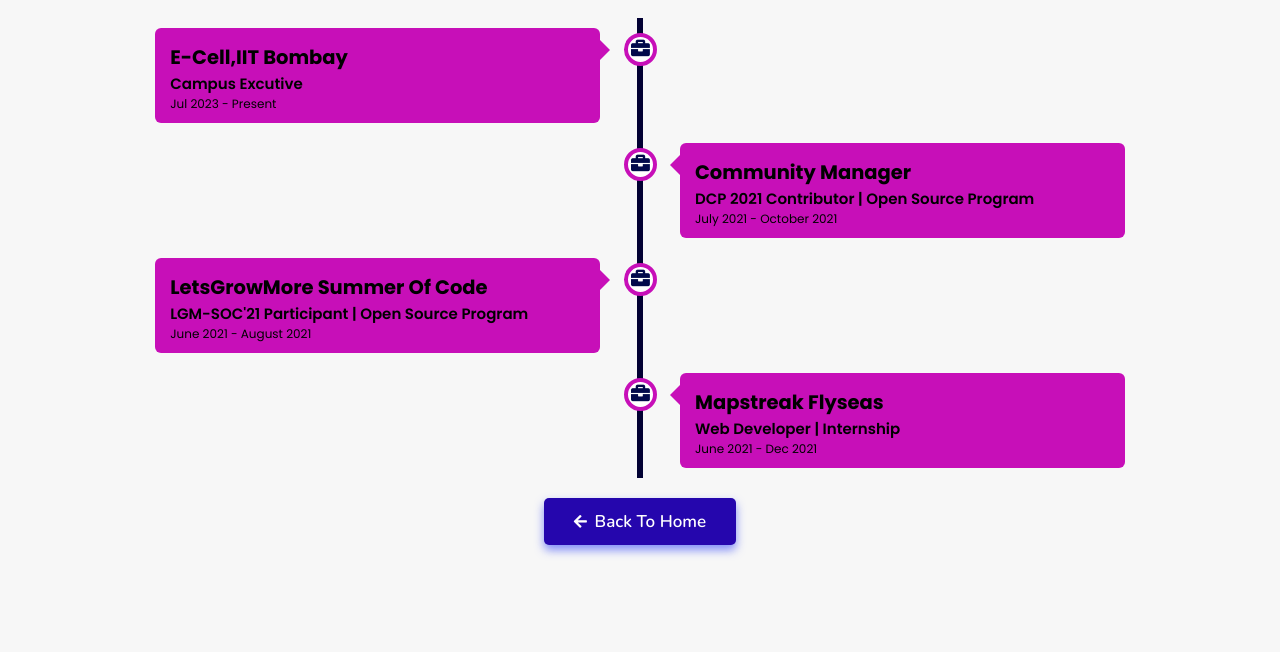
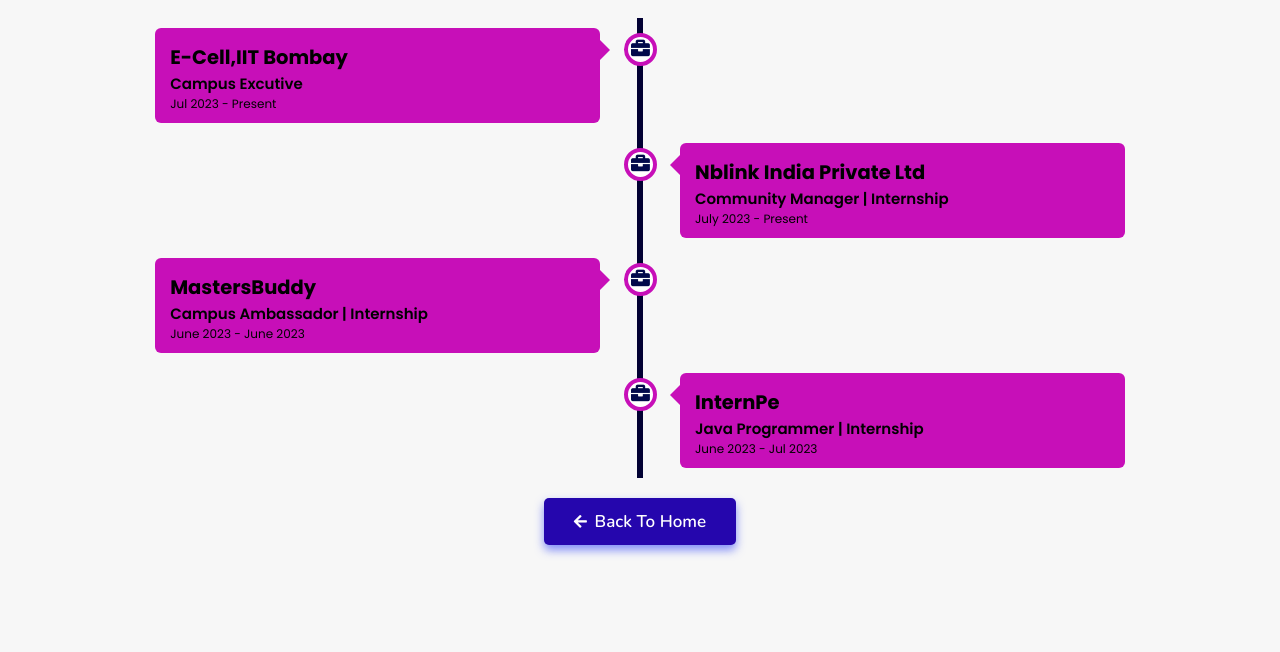
Before and after one commit to Sathishnaik786/Portfolio, a plain HTML site: page experience/index.html in a window 1280 px wide. Shown: the part 148-800 px from the top of the page. Drawn offline with nearby package versions, Linux system fonts and the light colour scheme.

Commit message:
Update index.html
Signed-off-by: ISLAVATH SATHISH NAIK <53205415+Sathishnaik786@users.noreply.github.com>

```diff
--- a/experience/index.html
+++ b/experience/index.html
@@ -57,11 +57,11 @@
     <div class="container right">
         <div class="content">
           <div class="tag">
-            <h2>Community Manager</h2>
+            <h2>Nblink India Private Ltd</h2>
           </div>
           <div class="desc">
-              <h3>DCP 2021 Contributor | Open Source Program</h3>
-              <p>July 2021 - October 2021</p>
+              <h3>Community Manager | Internship</h3>
+              <p>July 2023 - Present</p>
           </div>
         </div>
       </div>
@@ -69,11 +69,11 @@
       <div class="container left">
         <div class="content">
           <div class="tag">
-            <h2>LetsGrowMore Summer of Code</h2>
+            <h2>MastersBuddy</h2>
           </div>
           <div class="desc">
-              <h3>LGM-SOC'21 Participant | Open Source Program</h3>
-              <p>June 2021 - August 2021</p>
+              <h3>Campus Ambassador | Internship</h3>
+              <p>June 2023 - June 2023</p>
           </div>
         </div>
       </div>
@@ -81,11 +81,11 @@
     <div class="container right">
       <div class="content">
         <div class="tag">
-          <h2>Mapstreak Flyseas</h2>
+          <h2>InternPe</h2>
         </div>
         <div class="desc">
-            <h3>Web Developer | Internship</h3>
-            <p>June 2021 - Dec 2021</p>
+            <h3>Java Programmer | Internship</h3>
+            <p>June 2023 - Jul 2023</p>
         </div>
       </div>
     </div>
```
